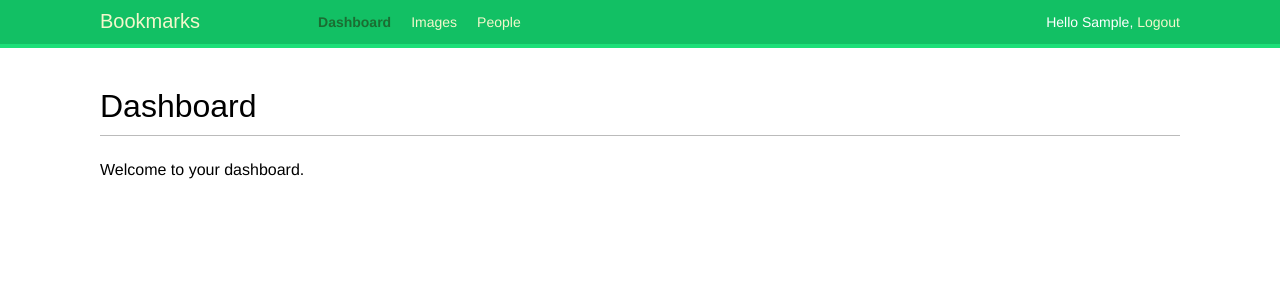
After one commit to AntonZharkov/Web_Social, a Django app: page /account/ in a window 1280 px wide. The commit adds this page. Shown: the top 300 px of the page. Run offline with Django 4.2, Linux system fonts and the light colour scheme; the visitor is signed in with stand-in values (Sample User, id 1); some web fonts are replaced.

Commit message:
Add authentication login/logout only

```diff
--- /dev/null
+++ b/bookmarks/account/templates/account/dashboard.html
@@ -0,0 +1,8 @@
+{% extends 'base.html' %}
+
+{% block title %}Dashboard{% endblock %}
+
+{% block content %}
+  <h1>Dashboard</h1>
+  <p>Welcome to your dashboard.</p>
+{% endblock %}
--- a/bookmarks/account/templates/base.html
+++ b/bookmarks/account/templates/base.html
@@ -10,6 +10,27 @@
 <body>
     <div id="header">
         <span class="logo">Bookmarks</span>
+        {% if request.user.is_authenticated %}
+        <ul class="menu">
+            <li {% if section == "dashboard" %}class="selected"{% endif %}>
+                <a href="{% url 'dashboard' %}">Dashboard</a>
+            </li>
+            <li {% if section == "images" %}class="selected"{% endif %}>
+                <a href="#">Images</a>
+            </li>
+            <li {% if section == "people" %}class="selected"{% endif %}>
+                <a href="#">People</a>
+            </li>
+        </ul>
+        {% endif %}
+        <span class="user">
+            {% if request.user.is_authenticated %}
+                Hello {{ request.user.first_name|default:request.user.username }},
+                <a href="{% url 'logout' %}">Logout</a>
+            {% else %}
+                <a href="{% url 'login' %}">Log-in</a>
+            {% endif %}
+        </span>
     </div>
     <div id="content">
         {% block content %}
--- a/bookmarks/account/urls.py
+++ b/bookmarks/account/urls.py
@@ -1,6 +1,10 @@
 from django.urls import path
-from account.views import user_login
+from . import views
+from django.contrib.auth import views as auth_views
 
 urlpatterns = [
-    path('login/', user_login, name='login'),
+    # path('login/', views.user_login, name='login'),
+    path('login/', auth_views.LoginView.as_view(), name='login'),
+    path('logout/', auth_views.LogoutView.as_view(), name='logout'),
+    path('', views.dashboard, name='dashboard'),
 ]
--- a/bookmarks/account/views.py
+++ b/bookmarks/account/views.py
@@ -2,6 +2,7 @@ from django.contrib.auth import authenticate, login
 from django.http import HttpResponse
 from django.shortcuts import render
 from .forms import LoginForm
+from django.contrib.auth.decorators import login_required
 
 
 def user_login(request):
@@ -23,3 +24,9 @@ def user_login(request):
     else:
         form = LoginForm()
         return render(request, 'account/login.html', {'form': form})
+
+@login_required
+def dashboard(request):
+    return render(request,
+                  'account/dashboard.html',
+                  {'section': 'dashboard'})
--- a/bookmarks/bookmarks/settings.py
+++ b/bookmarks/bookmarks/settings.py
@@ -122,3 +122,7 @@ STATIC_URL = 'static/'
 # https://docs.djangoproject.com/en/4.2/ref/settings/#default-auto-field
 
 DEFAULT_AUTO_FIELD = 'django.db.models.BigAutoField'
+
+LOGIN_REDIRECT_URL = 'dashboard'
+LOGIN_URL = 'login'
+LOGOUT_URL = 'logout'
```
Also changed, not shown: bookmarks/account/templates/registration/logged_out.html (added, +11 -0 lines), bookmarks/account/templates/registration/login.html (added, +23 -0 lines).
